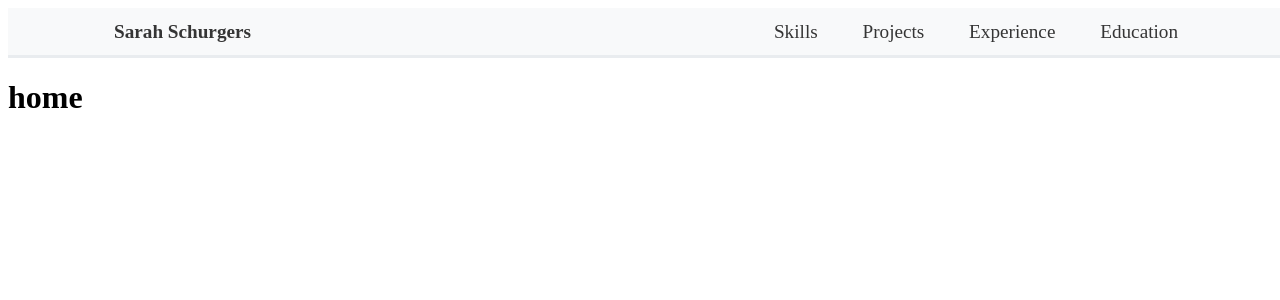
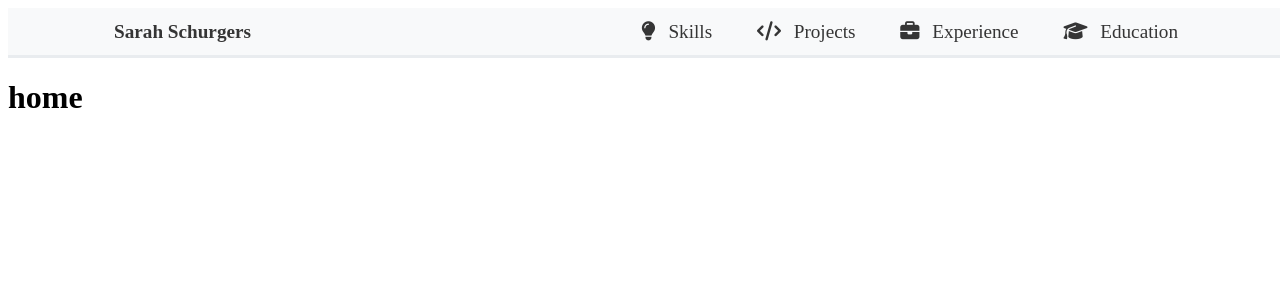
Before and after one commit to SarahSchurgersPXL/portfolio, a SvelteKit app in the folder portfolio/: page / in a window 1280 px wide. Shown: the top 300 px of the page. Built offline with nearby package versions, Linux system fonts and the light colour scheme.

Commit message:
icons in navbar

```diff
--- a/portfolio/src/app.html
+++ b/portfolio/src/app.html
@@ -9,6 +9,7 @@
 	<link rel="preconnect" href="https://fonts.gstatic.com" crossorigin />
 	<link href="https://fonts.googleapis.com/css2?family=Montserrat:wght@400;500;600;700&display=swap"
 		rel="stylesheet" />
+	<link rel="stylesheet" href="https://cdnjs.cloudflare.com/ajax/libs/font-awesome/6.5.0/css/all.min.css" />
 	%sveltekit.head%
 </head>
 
--- a/portfolio/src/lib/styles/global.css
+++ b/portfolio/src/lib/styles/global.css
@@ -60,7 +60,9 @@ nav {
     text-decoration: none;
 }
 
-
+.nav-link i {
+  margin-right: 8px;
+}
 
 .hamburger {
     display: none;
--- a/portfolio/src/routes/+layout.svelte
+++ b/portfolio/src/routes/+layout.svelte
@@ -10,10 +10,18 @@
   <div class="nav-container">
     <a href="/" class="nav-link-brand">Sarah Schurgers</a>
     <div class="nav-links {menuOpen ? 'open' : ''}">
-      <a href="/skills" class="nav-link">Skills</a>
-      <a href="/projects" class="nav-link">Projects</a>
-      <a href="/experience" class="nav-link">Experience</a>
-      <a href="/education" class="nav-link">Education</a>
+      <a href="/skills" class="nav-link">
+        <i class="fas fa-lightbulb"></i> Skills
+      </a>
+      <a href="/projects" class="nav-link">
+        <i class="fas fa-code"></i> Projects
+      </a>
+      <a href="/experience" class="nav-link">
+        <i class="fas fa-briefcase"></i> Experience
+      </a>
+      <a href="/education" class="nav-link">
+        <i class="fas fa-graduation-cap"></i> Education
+      </a>
     </div>
     <div class="hamburger" on:click={() => menuOpen = !menuOpen}>
       <span></span>
```
